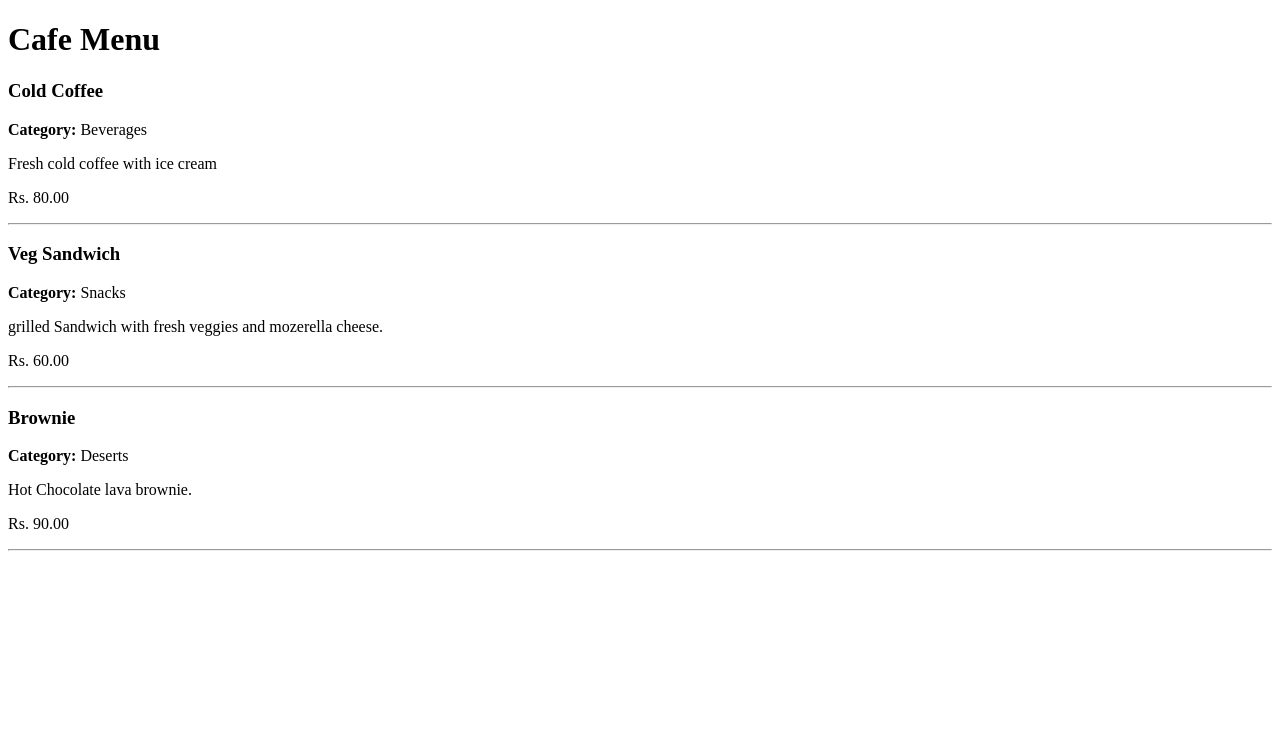
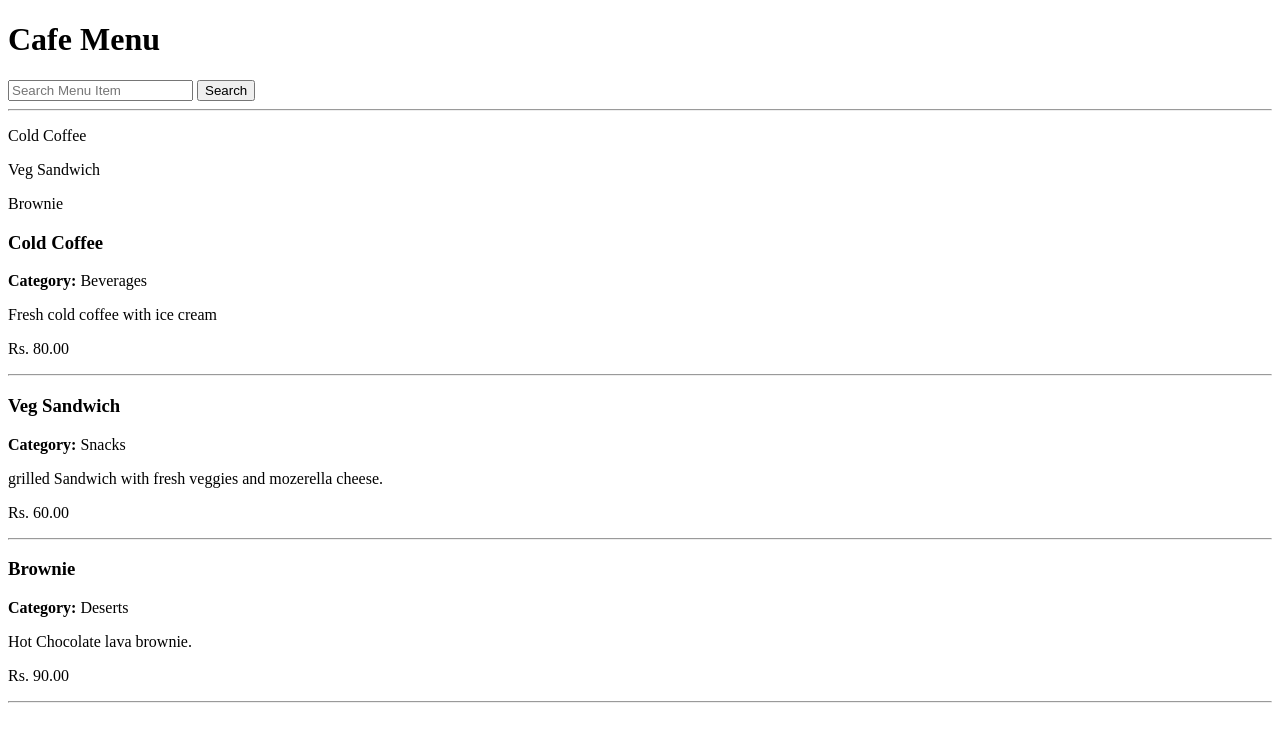
Before and after one commit to Shreeya-k-Ram/CafeFlow-Order-Management, a Django app: page /menu/ in a window 1280 px wide. Shown: the top 742 px of the page. Run offline with Django 5.2, Linux system fonts and the light colour scheme; data comes from the database, SQL or seed files in the repository.

Commit message:
Added menu search feature

```diff
--- a/cafe_project/cafe/templates/cafe/menu_list.html
+++ b/cafe_project/cafe/templates/cafe/menu_list.html
@@ -6,6 +6,22 @@
 <body>
 
 <h1>Cafe Menu</h1>
+
+<form method="GET">
+
+   <input type="text" name="search" placeholder="Search Menu Item">
+   <button type="submit">Search</button>
+
+</form>
+<hr>
+
+{% if menu_items %}
+    {% for item in menu_items %}
+        <p>{{ item.name }}</p>
+    {% endfor %}
+{% else %}
+    <p>No menu items found.</p>
+{% endif %}
 
 {% for item in menu_items %}
 
--- a/cafe_project/cafe/views.py
+++ b/cafe_project/cafe/views.py
@@ -11,7 +11,11 @@ def home(request) :
     )
 
 def menu_list(request):
-    menu_items = MenuItem.objects.all()
+    search_query = request.GET.get('search')
+    if search_query:
+        menu_items = MenuItem.objects.filter(name__icontains= search_query)
+    else :
+        menu_items = MenuItem.objects.all()
 
     return render(
         request,
```
Also changed, not shown: cafe_project/cafe/templates/cafe/home.html (+5 -3 lines).
